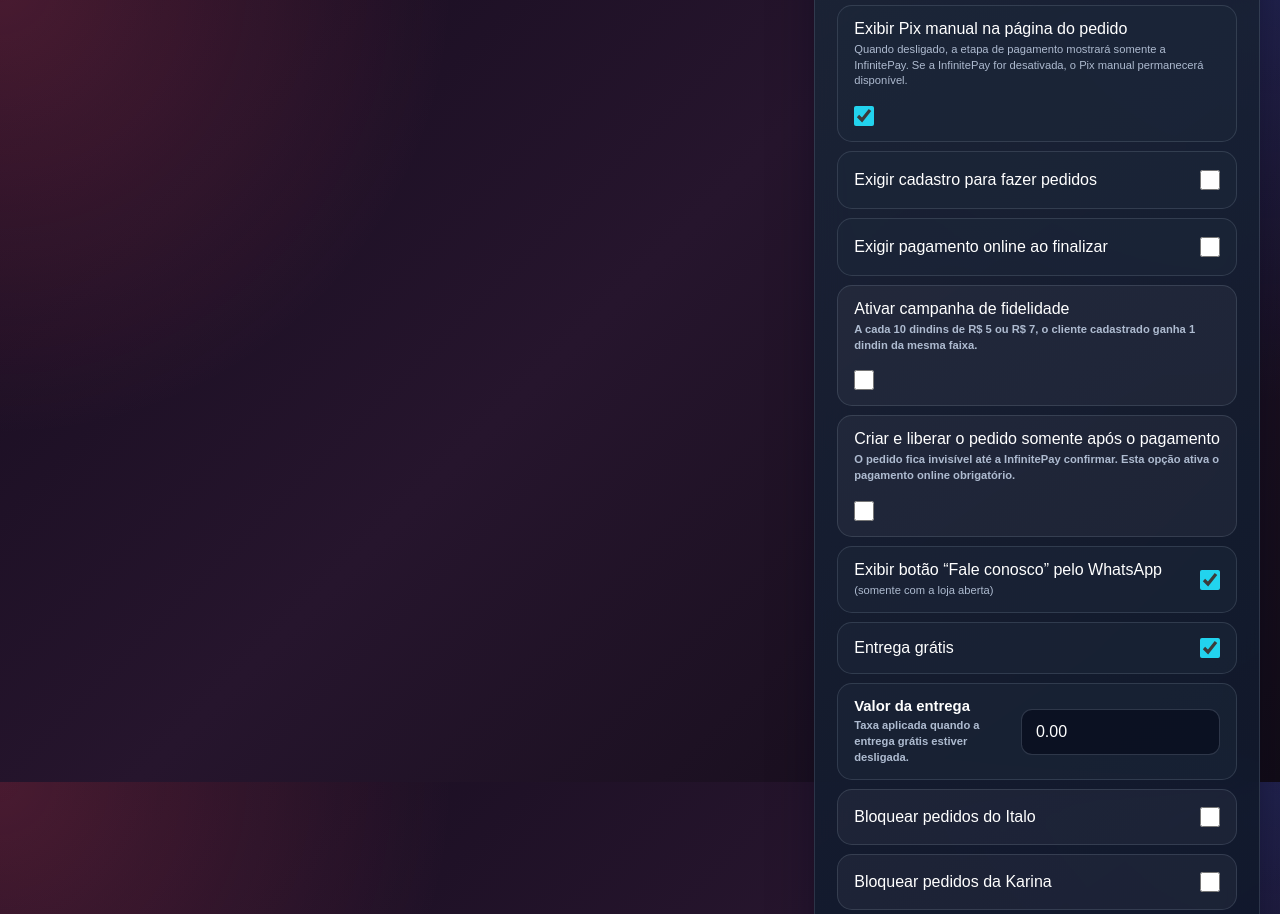
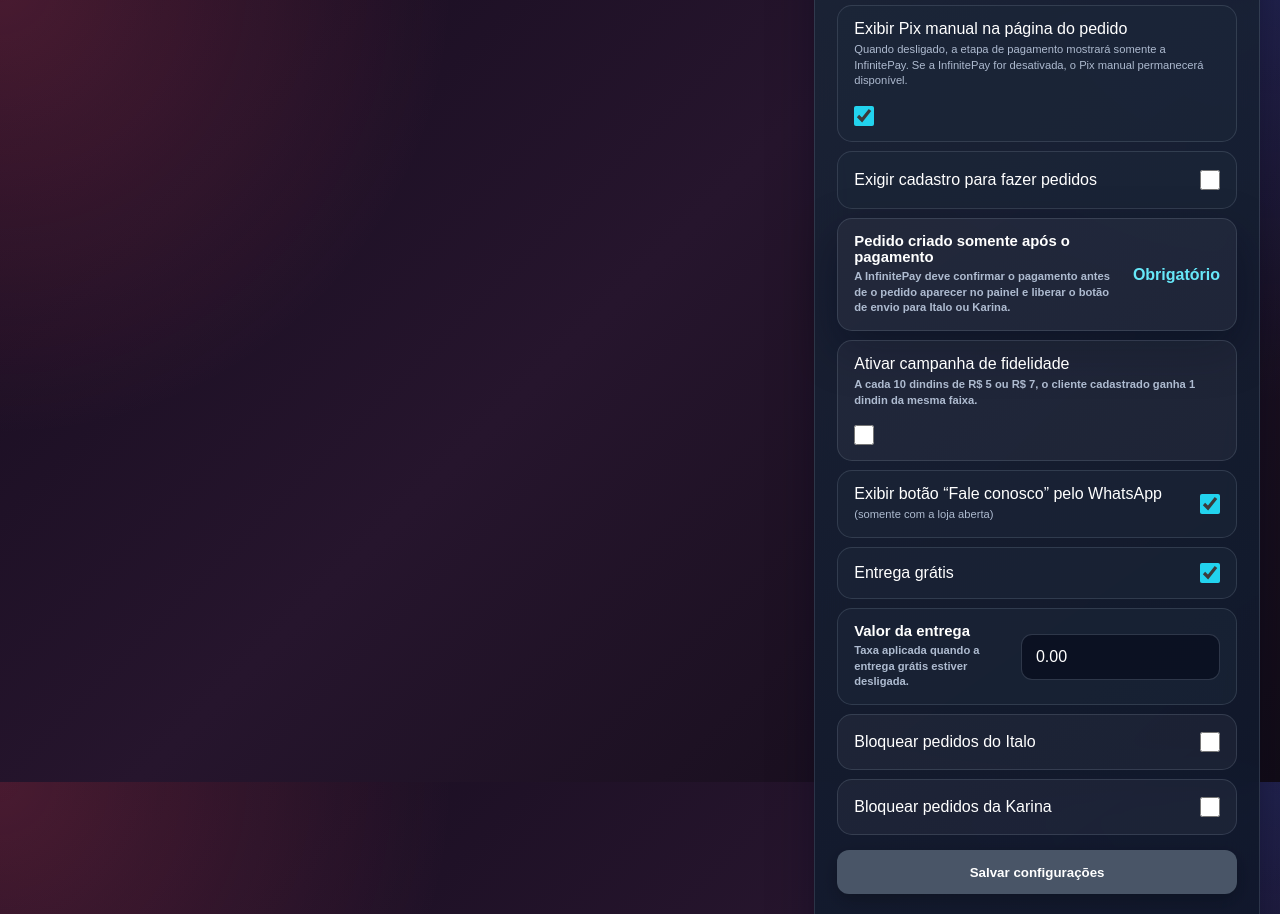
Before and after one commit to italoh27/dindins-da-karina, a Flask app: page /admin in a window 1280 px wide. Shown: the part 1618-2532 px from the top of the page. Run offline with Flask 3, Linux system fonts and the light colour scheme; the visitor is signed in with stand-in values (Sample User, id 1); parts of the project's set-up code (start-up, migrations or seed data) failed here and were passed over; some libraries are stand-ins or nearby versions.

Commit message:
Libera pedidos somente após pagamento

```diff
--- a/app.py
+++ b/app.py
@@ -99,8 +99,8 @@ def configuracao_padrao():
         "bloquear_italo": False,
         "bloquear_karina": False,
         "exigir_cadastro": False,
-        "exigir_pagamento_online": False,
-        "pedido_somente_apos_pagamento": False,
+        "exigir_pagamento_online": True,
+        "pedido_somente_apos_pagamento": True,
         "fidelidade_ativa": False,
         "entrega_gratis": True,
         "taxa_entrega": 0.0,
@@ -108,11 +108,19 @@ def configuracao_padrao():
     }
 
 
+def aplicar_regras_obrigatorias_config(config):
+    """Mantém o pedido invisível até a confirmação da InfinitePay."""
+    config = dict(config or {})
+    config["exigir_pagamento_online"] = True
+    config["pedido_somente_apos_pagamento"] = True
+    return config
+
+
 def ler_config_arquivo():
     config = ler_json(ARQUIVO_CONFIG, configuracao_padrao())
     base = configuracao_padrao()
     base.update(config)
-    return base
+    return aplicar_regras_obrigatorias_config(base)
 
 
 # =========================
@@ -761,12 +769,12 @@ def get_config_value(key, default):
 def ler_config():
     arquivo_base = ler_config_arquivo()
     if not db_enabled():
-        return arquivo_base
+        return aplicar_regras_obrigatorias_config(arquivo_base)
 
     agora = monotonic()
     with _config_cache_lock:
         if _config_cache["value"] is not None and _config_cache["expires_at"] > agora:
-            return dict(_config_cache["value"])
+            return aplicar_regras_obrigatorias_config(_config_cache["value"])
 
     base = configuracao_padrao()
     config_db = get_config_value("config_loja", None)
@@ -775,10 +783,12 @@ def ler_config():
     # faz bootstrap automático usando o arquivo local existente.
     if not isinstance(config_db, dict) or not config_db:
         base.update(arquivo_base)
+        base = aplicar_regras_obrigatorias_config(base)
         set_config_value("config_loja", base)
         return base
 
     base.update(config_db)
+    base = aplicar_regras_obrigatorias_config(base)
 
     with _config_cache_lock:
         _config_cache["value"] = dict(base)
@@ -796,6 +806,7 @@ def ler_config():
 def salvar_config(config):
     base = configuracao_padrao()
     base.update(config)
+    base = aplicar_regras_obrigatorias_config(base)
     if db_enabled():
         set_config_value("config_loja", base)
         try:
@@ -2482,7 +2493,9 @@ def finalizar_pedido():
     if config.get("exigir_cadastro", False) and not cliente_logado():
         set_mensagem("mensagem_cliente", "Cadastre-se ou entre para finalizar seu pedido.")
         return redirect("/cliente")
-    pedido_somente_apos_pagamento = bool(config.get("pedido_somente_apos_pagamento", False))
+    # Regra fixa da loja: antes da confirmação existe somente uma referência
+    # de checkout, invisível ao painel e sem envio por WhatsApp.
+    pedido_somente_apos_pagamento = True
     if (config.get("exigir_pagamento_online", False) or pedido_somente_apos_pagamento) and not infinitepay_ativo():
         set_mensagem("mensagem_carrinho", "O pagamento online obrigatório está indisponível. Fale com a loja.")
         return redirect("/carrinho")
@@ -3198,11 +3211,9 @@ def admin_configuracoes():
     config["bloquear_italo"] = request.form.get("bloquear_italo") == "on"
     config["bloquear_karina"] = request.form.get("bloquear_karina") == "on"
     config["exigir_cadastro"] = request.form.get("exigir_cadastro") == "on"
-    config["exigir_pagamento_online"] = request.form.get("exigir_pagamento_online") == "on"
-    config["pedido_somente_apos_pagamento"] = request.form.get("pedido_somente_apos_pagamento") == "on"
+    config["exigir_pagamento_online"] = True
+    config["pedido_somente_apos_pagamento"] = True
     config["fidelidade_ativa"] = request.form.get("fidelidade_ativa") == "on"
-    if config["pedido_somente_apos_pagamento"]:
-        config["exigir_pagamento_online"] = True
     if not config["infinitepay_ativo"]:
         config["pix_manual_ativo"] = True
     config["whatsapp_suporte_ativo"] = request.form.get("whatsapp_suporte_ativo") == "on"
--- a/templates/admin.html
+++ b/templates/admin.html
@@ -326,23 +326,19 @@
                             <span>Exigir cadastro para fazer pedidos</span>
                             <input type="checkbox" name="exigir_cadastro" {% if config.exigir_cadastro %}checked{% endif %}>
                         </label>
-                        <label class="check-admin check-admin-pro config-lista-item">
-                            <span>Exigir pagamento online ao finalizar</span>
-                            <input type="checkbox" name="exigir_pagamento_online" {% if config.exigir_pagamento_online %}checked{% endif %}>
-                        </label>
+                        <div class="status-integration-box check-modo-pagamento-confirmado config-lista-item">
+                            <span>
+                                <strong>Pedido criado somente após o pagamento</strong>
+                                <small>A InfinitePay deve confirmar o pagamento antes de o pedido aparecer no painel e liberar o botão de envio para Italo ou Karina.</small>
+                            </span>
+                            <b>Obrigatório</b>
+                        </div>
                         <label class="check-admin check-admin-pro check-fidelidade-admin config-lista-item">
                             <span>
                                 Ativar campanha de fidelidade
                                 <small>A cada 10 dindins de R$ 5 ou R$ 7, o cliente cadastrado ganha 1 dindin da mesma faixa.</small>
                             </span>
                             <input type="checkbox" name="fidelidade_ativa" {% if config.fidelidade_ativa %}checked{% endif %}>
-                        </label>
-                        <label class="check-admin check-admin-pro check-modo-pagamento-confirmado config-lista-item">
-                            <span>
-                                Criar e liberar o pedido somente após o pagamento
-                                <small>O pedido fica invisível até a InfinitePay confirmar. Esta opção ativa o pagamento online obrigatório.</small>
-                            </span>
-                            <input type="checkbox" name="pedido_somente_apos_pagamento" {% if config.pedido_somente_apos_pagamento %}checked{% endif %}>
                         </label>
                         <label class="check-admin check-admin-pro config-lista-item">
                             <span>Exibir botão “Fale conosco” pelo WhatsApp <small>(somente com a loja aberta)</small></span>
```
Also changed, not shown: templates/pedido_criado.html (+4 -4 lines).
